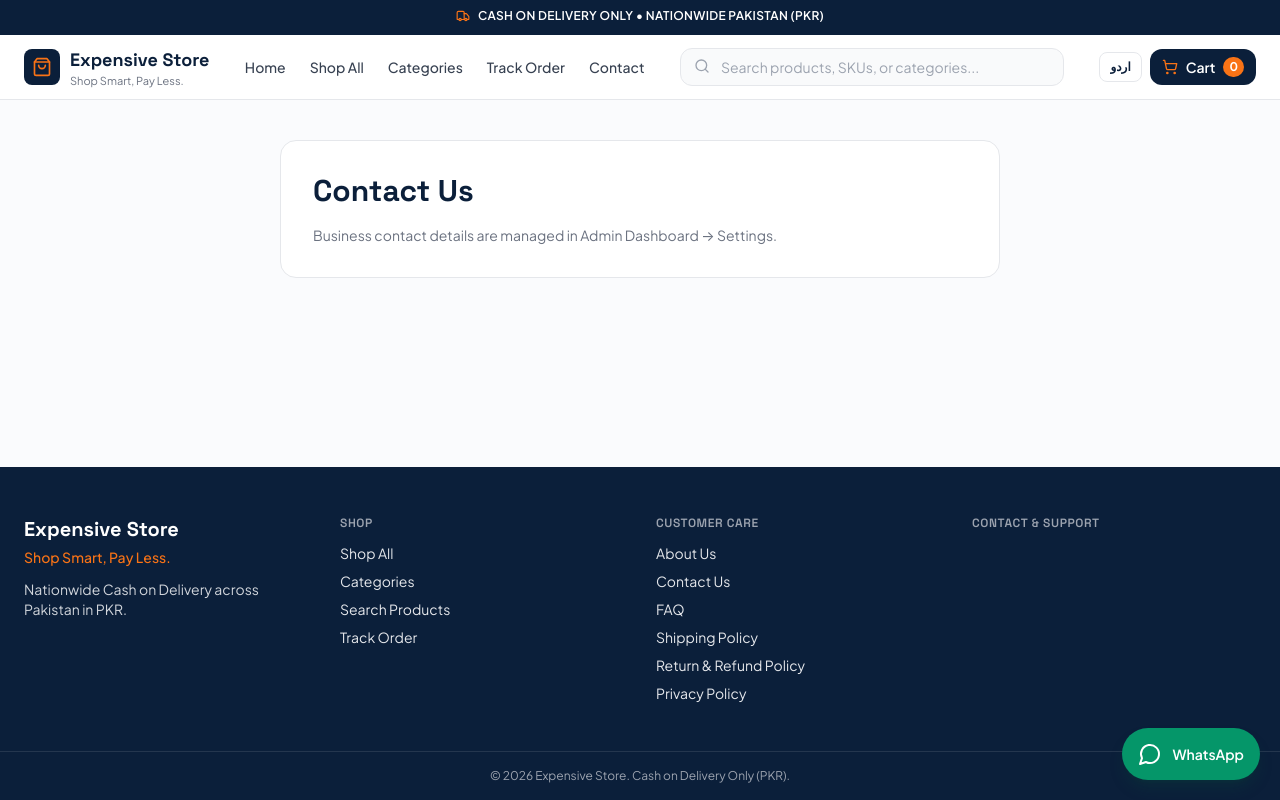
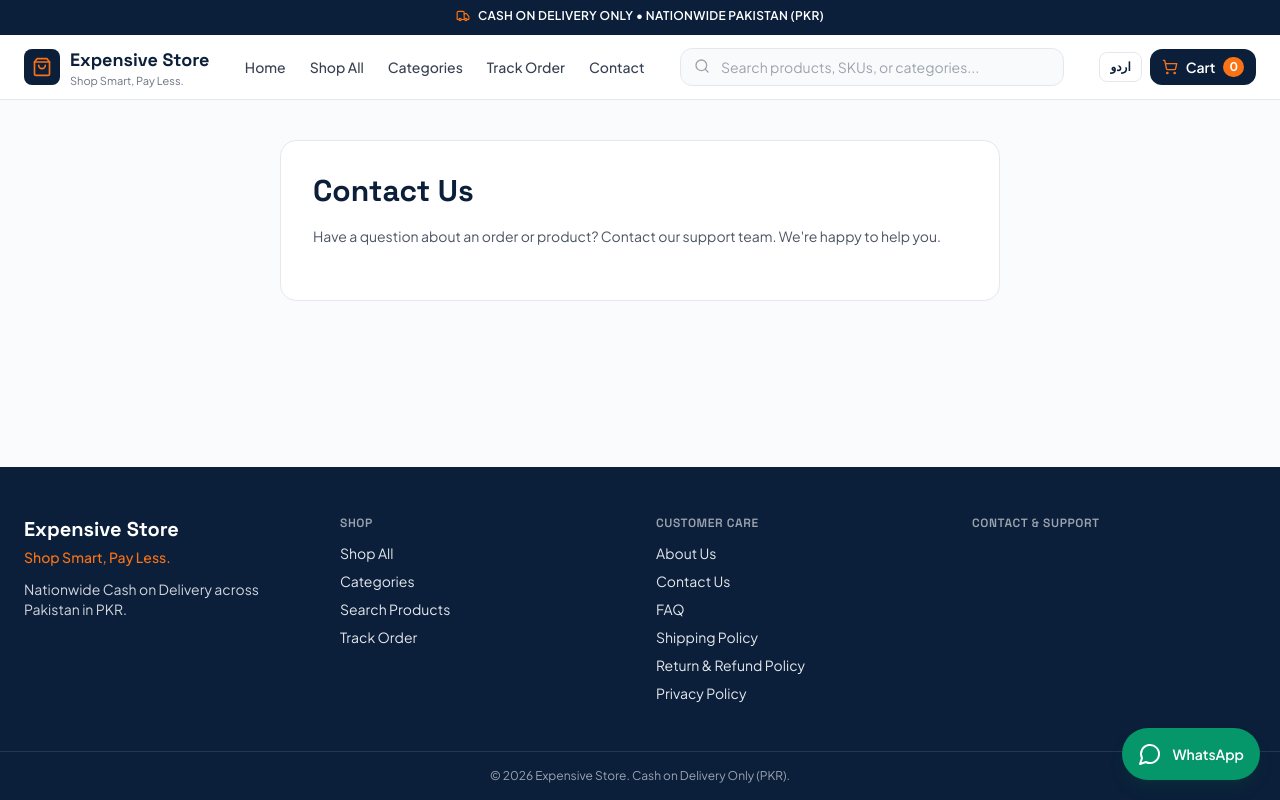
Before and after one commit to maliasad254-del/expensive-store, a React (Vite) app in the folder cloudflare-web/: page /contact in a window 1280 px wide. Built offline with nearby package versions, Linux system fonts and the light colour scheme; no server answers.

Commit message:
Improve contact page layout

```diff
--- a/cloudflare-web/src/pages/InfoPage.tsx
+++ b/cloudflare-web/src/pages/InfoPage.tsx
@@ -35,28 +35,49 @@ export function InfoPage({ type }: { type: InfoSlug }) {
         )}
 
         {type === 'contact' && (
-          <div className="space-y-3 text-sm text-gray-700">
-            {!settings?.support_phone && !settings?.support_email && !settings?.whatsapp_number && !settings?.store_address ? (
-              <p className="text-gray-500">
-                Business contact details are managed in Admin Dashboard → Settings.
+          <div className="space-y-5 text-sm text-gray-700">
+            <p className="text-gray-600 leading-relaxed">
+              Have a question about an order or product? Contact our support team.
+              We're happy to help you.
             </p>
-            ) : (
-              <>
-                {settings?.support_phone && <p><strong>Phone:</strong> {settings.support_phone}</p>}
-                {settings?.support_email && <p><strong>Email:</strong> {settings.support_email}</p>}
-                {settings?.store_address && <p><strong>Address:</strong> {settings.store_address}</p>}
+
+            <div className="space-y-4">
+              {settings?.support_phone && (
+                <div className="rounded-xl border border-gray-200 p-4">
+                  <p className="text-xs uppercase tracking-wider text-gray-500 font-semibold mb-1">Phone Support</p>
+                  <a href={`tel:${settings.support_phone}`} className="font-medium text-navy hover:text-orange-accent">
+                    {settings.support_phone}
+                  </a>
+                </div>
+              )}
+
+              {settings?.support_email && (
+                <div className="rounded-xl border border-gray-200 p-4">
+                  <p className="text-xs uppercase tracking-wider text-gray-500 font-semibold mb-1">Email Support</p>
+                  <a href={`mailto:${settings.support_email}`} className="font-medium text-navy hover:text-orange-accent break-all">
+                    {settings.support_email}
+                  </a>
+                </div>
+              )}
+
+              {settings?.store_address && (
+                <div className="rounded-xl border border-gray-200 p-4">
+                  <p className="text-xs uppercase tracking-wider text-gray-500 font-semibold mb-1">Address</p>
+                  <p>{settings.store_address}</p>
+                </div>
+              )}
+
               {waUrl && (
                 <a
                   href={waUrl}
                   target="_blank"
                   rel="noreferrer"
-                    className="inline-block px-5 py-2.5 rounded-xl bg-emerald-600 text-white font-semibold"
+                  className="inline-flex w-full sm:w-auto items-center justify-center px-5 py-3 rounded-xl bg-emerald-600 hover:bg-emerald-500 text-white font-semibold"
                 >
-                    Message on WhatsApp ({settings?.whatsapp_number})
+                  Contact us on WhatsApp
                 </a>
               )}
-              </>
-            )}
+            </div>
           </div>
         )}
 
```
Lines whose indentation alone changed are shown as unchanged.
